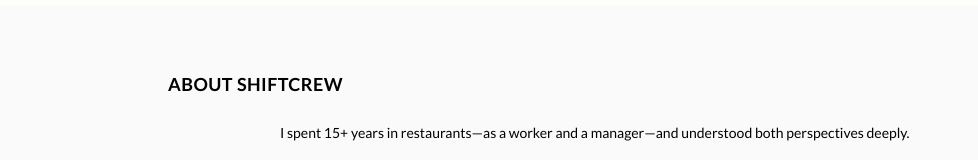
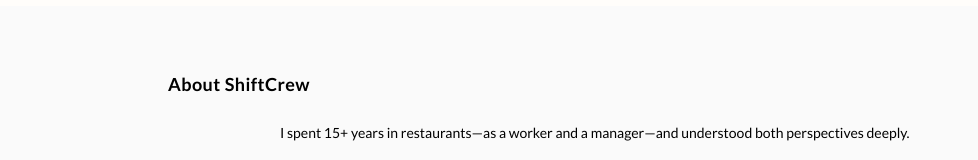
Before and after one commit to fullstackbrian/shiftcrew, a Next.js app: page / in a window 1280 px wide. Shown: the part 6127-6287 px from the top of the page, without its empty margins (24-1002 px from the left). Built offline with nearby package versions, Linux system fonts and the light colour scheme.

Commit message:
Change Footer heading from uppercase to title case

```diff
--- a/components/landing/Footer.tsx
+++ b/components/landing/Footer.tsx
@@ -7,8 +7,8 @@
         {/* About section - Simplified */}
         <AnimateOnScroll>
           <section className="text-left md:text-center">
-            <h3 className="text-lg font-bold uppercase tracking-wide text-neutral-900 md:text-xl">
-              ABOUT SHIFTCREW
+            <h3 className="text-lg font-bold tracking-wide text-neutral-900 md:text-xl">
+              About ShiftCrew
             </h3>
             <div className="mx-auto mt-6 max-w-2xl space-y-4 text-sm leading-relaxed text-neutral-600 md:mt-8 md:text-base">
               <p>
```
